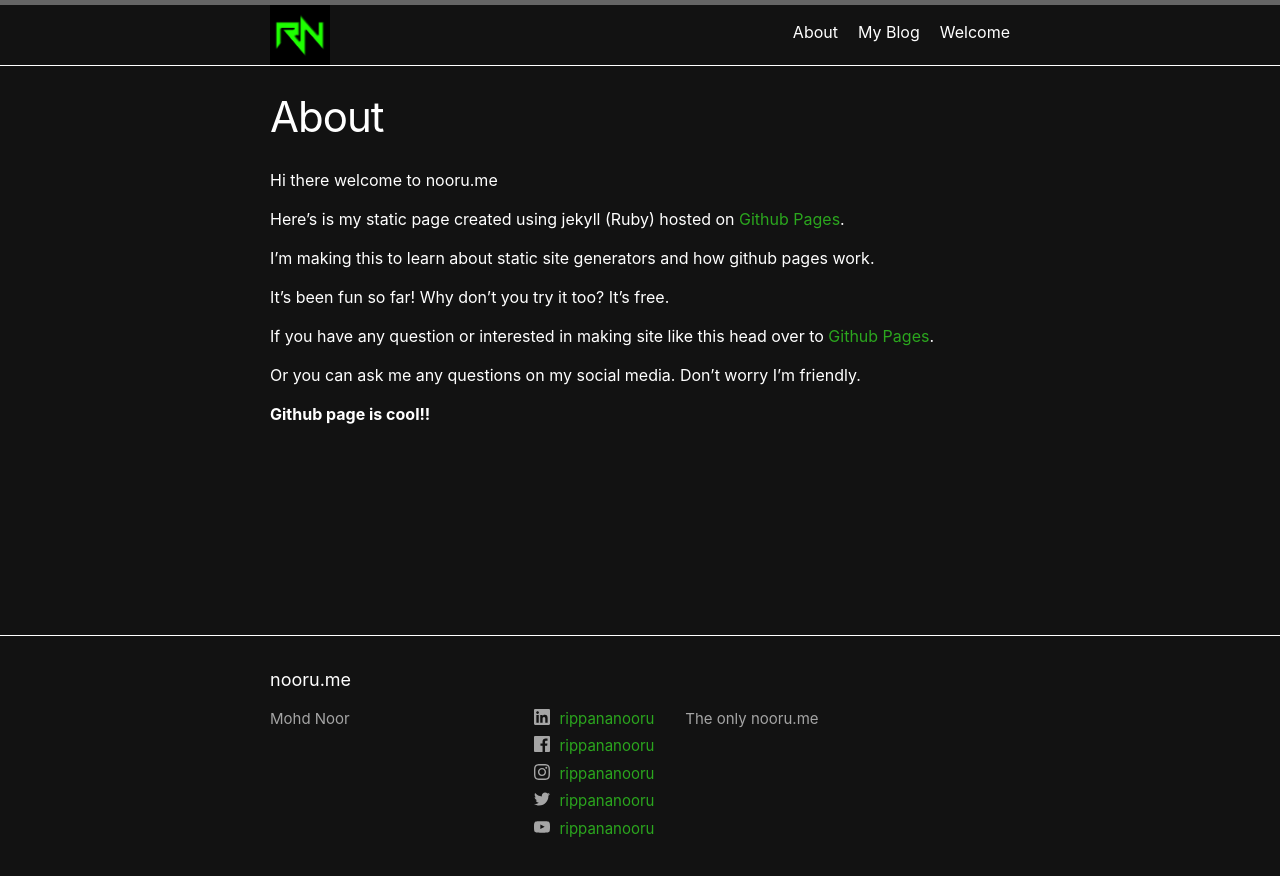
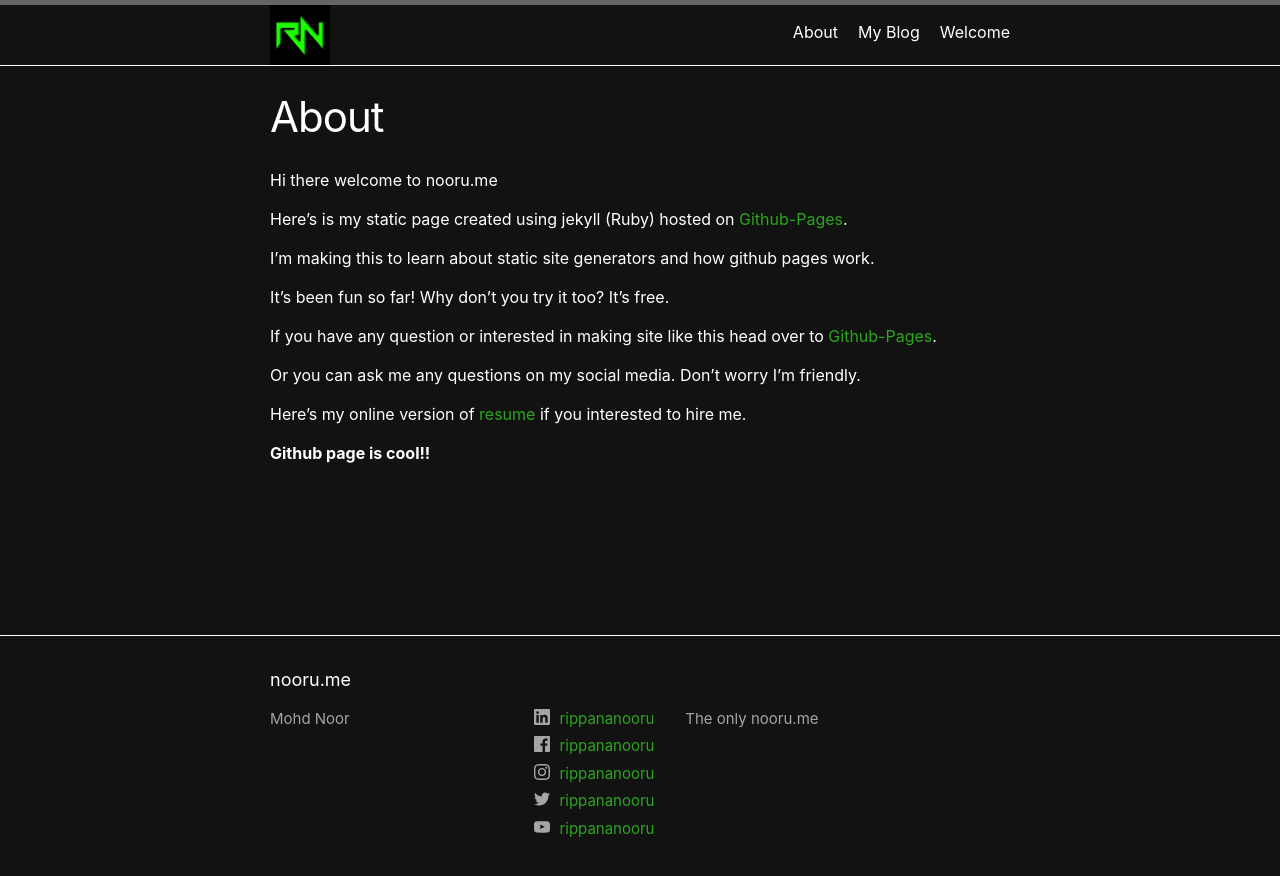
Before and after one commit to rippananooru/rippananooru.github.io, a Jekyll site: the page built from pages/about.markdown, in a window 1280 px wide. Shown: the top 876 px of the page. Built offline with Jekyll 4.4.1, drawn with Linux system fonts in a browser that asks for light colours.

Commit message:
update about page

```diff
--- a/pages/about.markdown
+++ b/pages/about.markdown
@@ -6,14 +6,21 @@ permalink: /about
 
 Hi there welcome to nooru.me
 
-Here's is my static page created using jekyll (Ruby) hosted on [Github Pages](https://pages.github.com/).
+Here's is my static page created using jekyll (Ruby) hosted on [Github-Pages].
 
 I'm making this to learn about static site generators and how github pages work.
 
 It's been fun so far! Why don't you try it too? It's free.
 
-If you have any question or interested in making site like this head over to [Github Pages](https://pages.github.com/).
+If you have any question or interested in making site like this head over to [Github-Pages].
 
 Or you can ask me any questions on my social media. Don't worry I'm friendly.
 
+Here's my online version of [resume] if you interested to hire me.
+
 **Github page is cool!!**
+
+
+[Github-Pages]:https://pages.github.com/
+
+[resume]: https:nooru.me/resume
```
